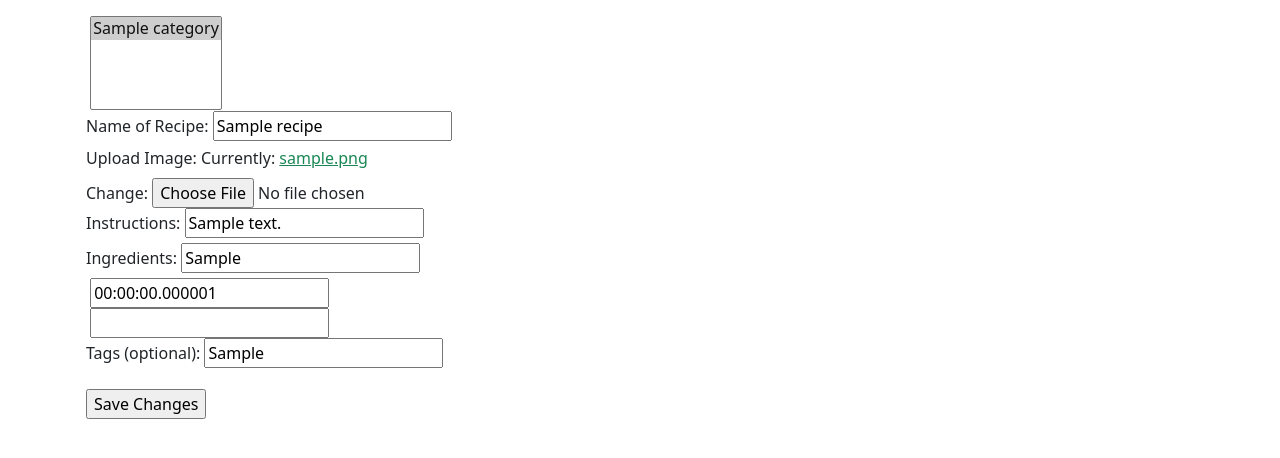
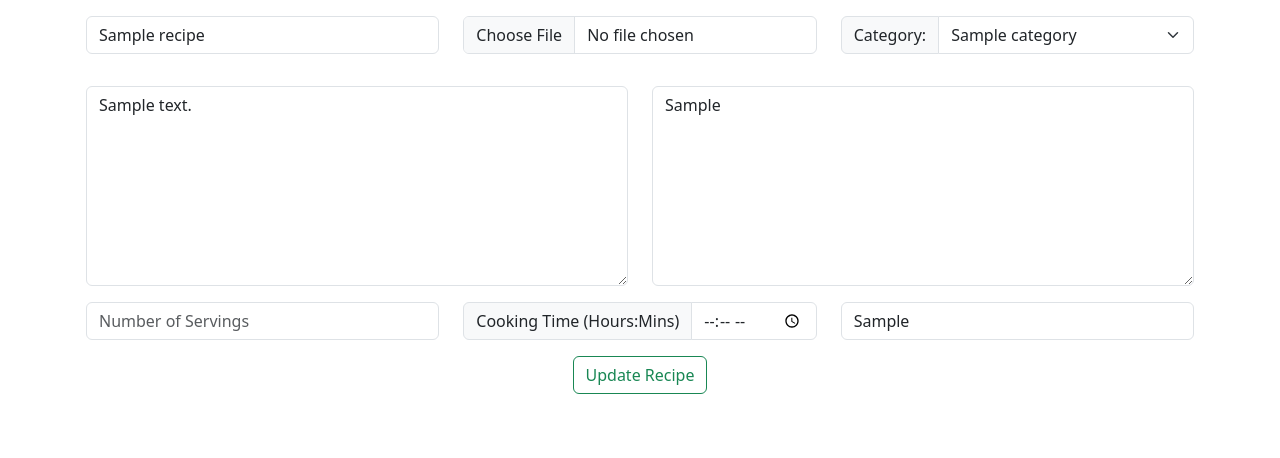
Before and after one commit to TylerWolfWilliams/food_for_thought, a Django app: page /recipes/myaccount/editrecipe/1/ in a window 1280 px wide. Shown: the part 80-538 px from the top of the page. Run offline with Django 3.2, Linux system fonts and the light colour scheme; a user stored in the database is signed in; tables that the repository leaves empty hold one stand-in row (values such as "Sample post"); grey boxes marked "Sample" are stand-in pictures; some libraries are stand-ins or nearby versions.

Commit message:
Initial edit recipe css

```diff
--- a/templates/recipes/edit_recipe_page.html
+++ b/templates/recipes/edit_recipe_page.html
@@ -9,27 +9,59 @@
 <div>
     <form enctype="multipart/form-data" id="recipe_form" method="POST" action="{% url 'recipes:edit_recipe' recipe.id %}">
         {% csrf_token %}
-        <div class="mb-3">
-            {% for field in form.visible_fields %}
-            <label class="form-label">{{ field.help_text }}</label>
-            {% if category %}
-            <div class="dropdown">
-                <button class="btn btn-secondary dropdown-toggle" type="button" data-bs-toggle="dropdown" aria-expanded="false">
-                    Category
-                </button>
-                <ul class="dropdown-menu" aria-labelledby="dropdownMenuButton1">
-                    {% for category in Category.objects.all %}
-                        <li><a class="dropdown-item" href="#">{{ category.name }}</a></li>
-                    {% endfor %}
-                </ul>
+
+        <div class="justify-content-md-center">
+            <div class="mb-3 row">
+
+                <div class="col">
+                    <input type="text" name="title" class="form-control" placeholder="Name of Recipe" value="{{ recipe.title }}">
+                </div>
+                <div class="col">
+                    <input type="file" name="image" accept=".jpg, .png, .jpeg" class="form-control" placeholder="Upload an image" value="{{ recipe.image }}">
+                </div>
+                <div class="col input-group mb-3">
+                    <label class="input-group-text" for="categoryInput">Category:</label>
+                    <select class="form-select" id="categoryInput" name="category">
+                        {% for c in form.getCategories %}
+                             {% ifequal c recipe.category %}
+                                  <option name="{{ c.name }}" value="{{ c }}" selected>{{ c.name }}</option>
+                             {% else %}
+                                  <option name="{{ c.name }}" value="{{ c }}">{{ c.name }}</option>
+                             {% endifequal %}
+                        {% endfor %}
+                    </select>
+                </div>
             </div>
-            {% else %}
-            {{ field }}
-            {% endif %}
-            <br>
-            {% endfor %}
+
+            <div class="mb-3 row text-center">
+                <div class="col">
+                    <textarea class="form-control" placeholder="Method" style="height: 200px" name="content" >{{ recipe.content }}</textarea>
+                </div>
+                <div class="col">
+                    <textarea class="form-control" placeholder="Ingredients" name="ingredients" style="height: 200px" >{{ recipe.ingredients }}</textarea>
+
+                </div>
+            </div>
+
+            <div class="mb-3 row">
+                <div class="col">
+                    <input type="number" aria-valuemin="1" class="form-control" placeholder="Number of Servings" name="servings" value="{{ recipe.servings }}">
+
+                </div>
+                <div class="col input-group">
+                    <span class="input-group-text" id="basic-addon3">Cooking Time (Hours:Mins)</span>
+                    <input type="time" class="form-control" name="cooking_time" value="{{ recipe.cooking_time }}">
+
+                </div>
+                <div class="col">
+                    <input type="text" class="form-control" name="tags" placeholder="Tags (Optional)" value="{{ recipe.tags }}">
+                </div>
+            </div>
+
         </div>
-        <input type="submit" name="submit" value="Save Changes" />
+        <div class="text-center">
+            <button type="submit" name="submit" value="Update recipe" class="btn btn-outline-success">Update Recipe</button>
+        </div>
     </form>
 </div>
 {% endblock %}
```
